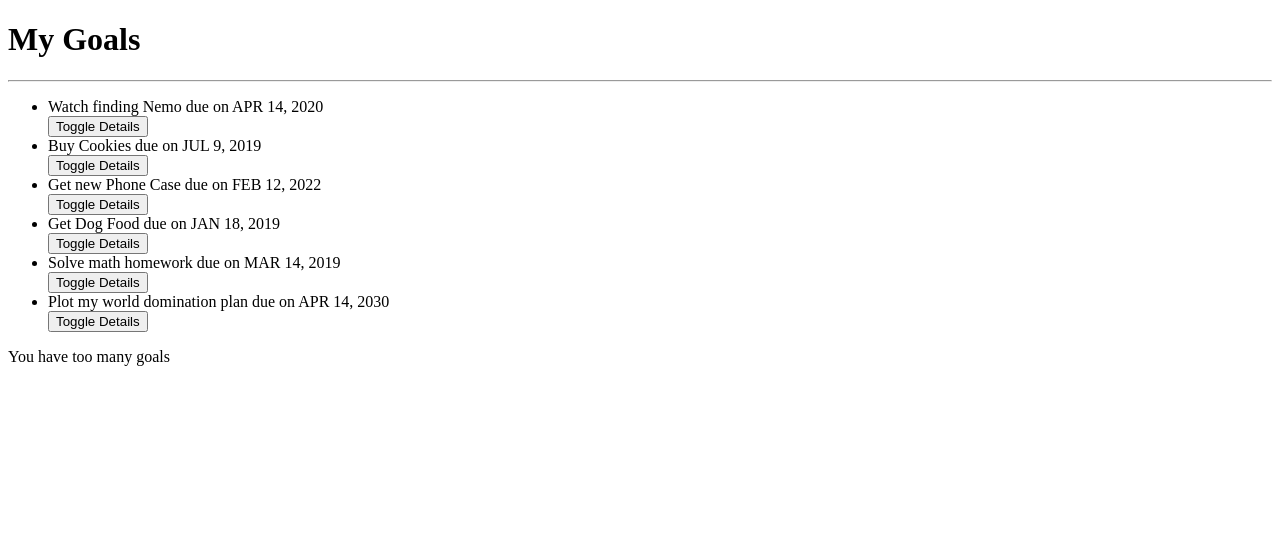
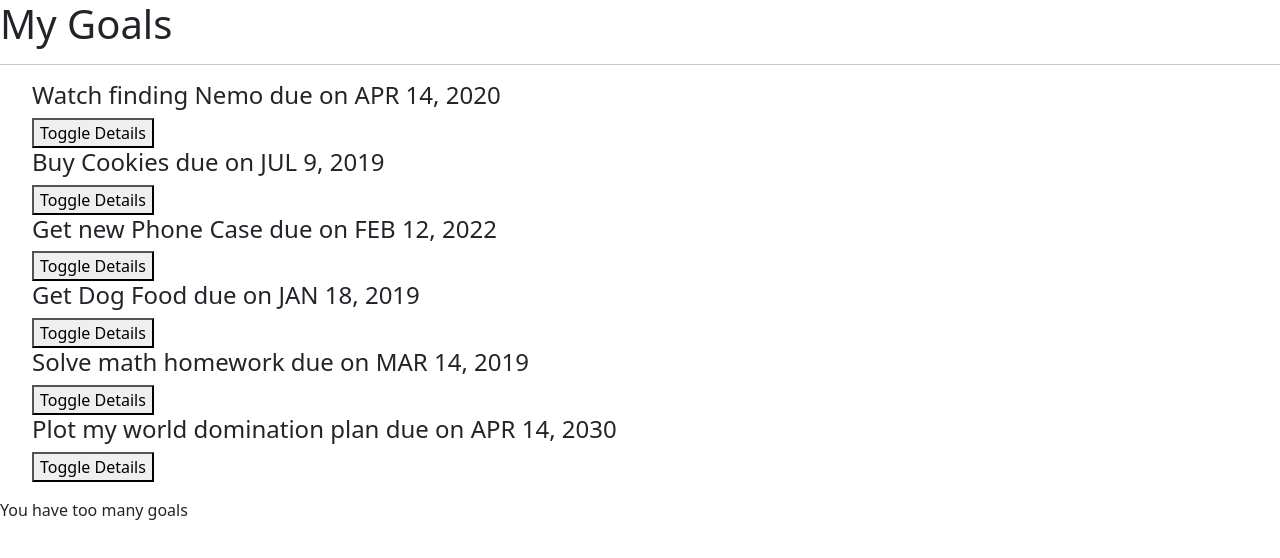
Before and after one commit to jimmy-oss/gitfinder, an Angular app: page / in a window 1280 px wide. Shown: the top 558 px of the page. Built offline with nearby package versions, Linux system fonts and the light colour scheme.

Commit message:
bootstrapping goals

```diff
--- a/package.json
+++ b/package.json
@@ -19,6 +19,8 @@
     "@angular/platform-browser": "~11.2.13",
     "@angular/platform-browser-dynamic": "~11.2.13",
     "@angular/router": "~11.2.13",
+    "bootstrap": "^5.0.0",
+    "popper": "^1.0.1",
     "rxjs": "~6.6.0",
     "tslib": "^2.0.0",
     "zone.js": "~0.11.3"
--- a/src/app/goal-detail/goal-detail.component.html
+++ b/src/app/goal-detail/goal-detail.component.html
@@ -1,3 +1,3 @@
 <p>{{goal.description}}</p>
 <p>This goal will be complete in {{goal.completeDate|dateCount}} days</p>
-<button (click)= 'goalDelete(true)'>Delete Goal</button>
+<button (click)= 'goalDelete(true)' class="btn btn-outline-danger">Delete Goal</button>
--- a/src/app/goal/goal.component.html
+++ b/src/app/goal/goal.component.html
@@ -1,8 +1,11 @@
+<div class="container"></div>
 <h1>My Goals</h1>
 <hr>
+<div class="row">
+  <div class="col-md-6">
 <ul>
   <div *ngFor='let goal of goals;let i = index'>
-    <li appStrikethrough>{{goal.name}}  due on {{goal.completeDate|date|uppercase}}</li>
+    <h4 id={{i}} appStrikethrough>{{goal.name}} due on {{goal.completeDate|date|uppercase}}</h4>
     <button (click)='toggleDetails(i)'>Toggle Details</button>
     <app-goal-detail *ngIf='goal.showDescription' [goal]='goal' (isComplete) = 'deleteGoal($event,i)'></app-goal-detail>
   </div>
--- a/src/styles.css
+++ b/src/styles.css
@@ -1 +1,2 @@
 /* You can add global styles to this file, and also import other style files */
+@import "~bootstrap/dist/css/bootstrap.css"
```
Also changed, not shown: 2 other files (tests, documents, lock files or other folders).
